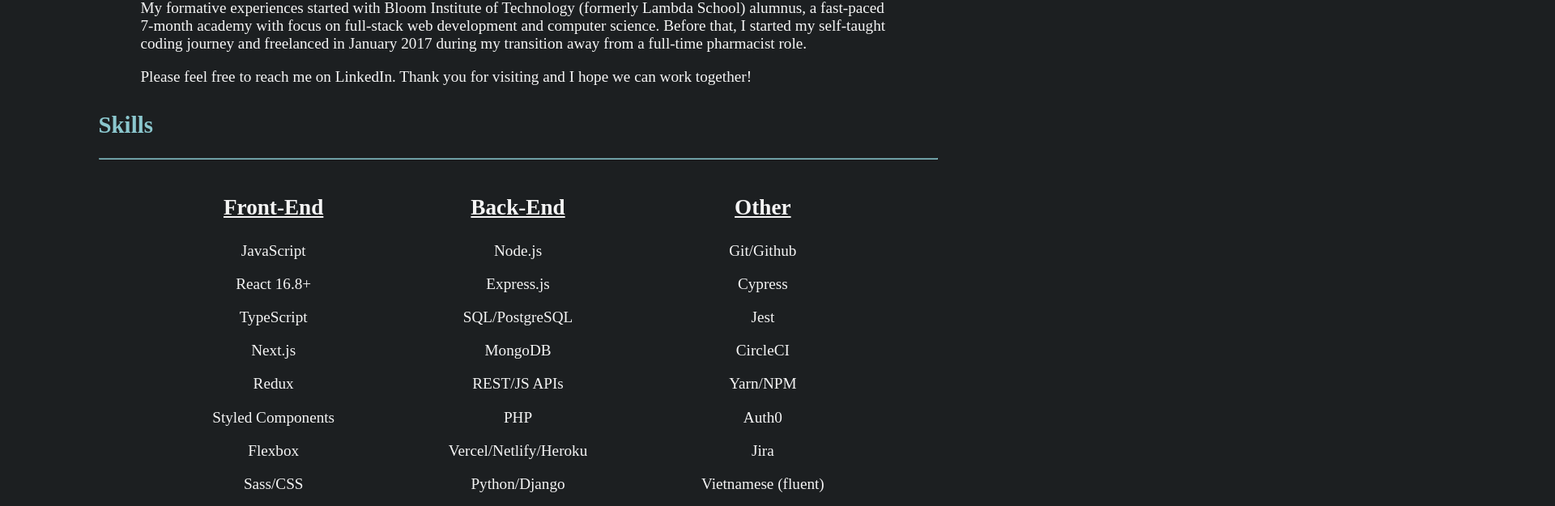
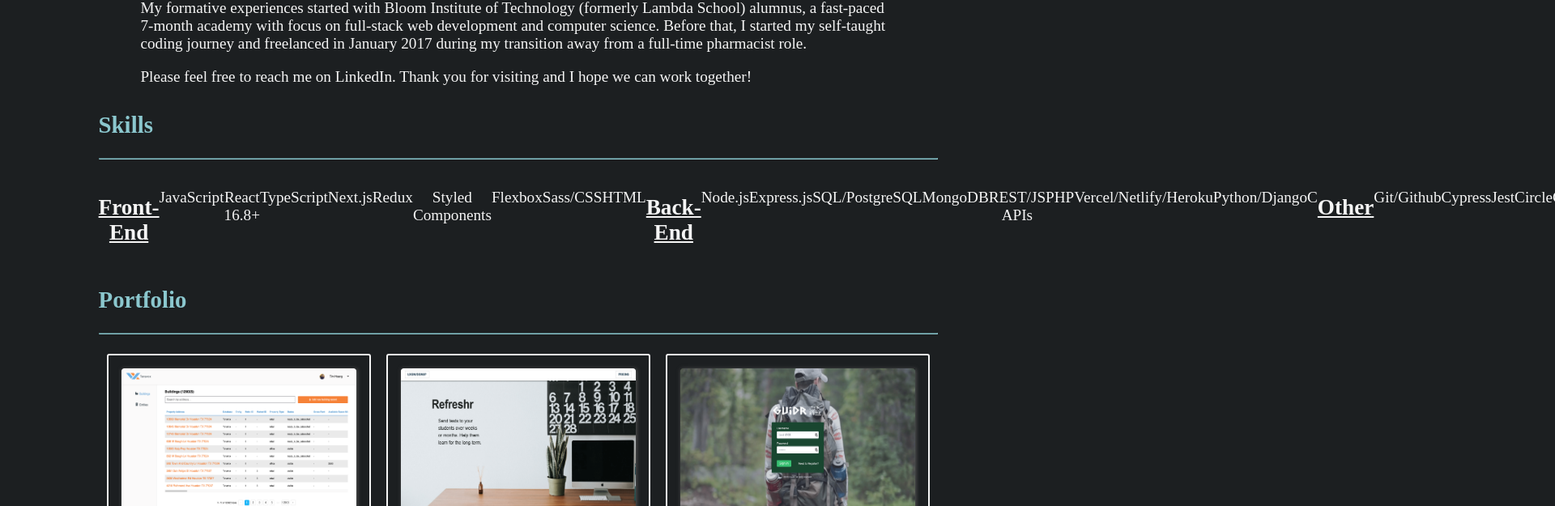
Before and after one commit to timOTdev/thDev3, a Next.js app: page / in a window 1280 px wide. Shown: the part 791-1416 px from the top of the page at 81% size, 1920 px wide, since content can reach past the window. Built offline with nearby package versions, Linux system fonts and the light colour scheme.

Commit message:
Refactor for clarity

```diff
--- a/components/Blog.tsx
+++ b/components/Blog.tsx
@@ -15,11 +15,11 @@
   }
 `;
 
-interface allPostsDataTypes {
+interface AllPostsDataTypes {
   allPostsData: Array<{ id: string; date: string; title: string }>;
 }
 
-export default function Blog({ allPostsData }: allPostsDataTypes) {
+export default function Blog({ allPostsData }: AllPostsDataTypes) {
   return (
     <Section>
       <h2>Blog</h2>
--- a/components/Career.tsx
+++ b/components/Career.tsx
@@ -5,11 +5,7 @@
   h2 {
     text-align: left;
   }
-`;
-const Title = styled.h1`
-  text-align: left;
-`;
-const Timeline = styled.table`
+  table {
     margin: 2rem auto;
     text-align: left;
     th,
@@ -22,25 +18,14 @@
         padding: 1rem 2rem;
       }
     }
-`;
-const Accolades = styled.div`
+  }
+  div {
     display: flex;
     justify-content: space-evenly;
+  }
 `;
 
-export default () => (
-  <Section>
-    <h2>Career</h2>
-    <hr />
-    <h3>Timeline</h3>
-    <Timeline>
-      <tbody>{generateTimeline()}</tbody>
-    </Timeline>
-    <h3>Accolades</h3>
-    <Accolades>{generateAccolades()}</Accolades>
-  </Section>
-);
-
+export default function Career() {
   const generateTimeline = () =>
     timeline.years.map((item, index) => (
       <tr key={index}>
@@ -60,3 +45,17 @@
         <button>{accolade.name}</button>
       </a>
     ));
+
+  return (
+    <Section>
+      <h2>Career</h2>
+      <hr />
+      <h3>Timeline</h3>
+      <table>
+        <tbody>{generateTimeline()}</tbody>
+      </table>
+      <h3>Accolades</h3>
+      <div>{generateAccolades()}</div>
+    </Section>
+  );
+}
--- a/components/Contact.tsx
+++ b/components/Contact.tsx
@@ -70,7 +70,7 @@
   }
 `;
 
-export default () => {
+export default function Contact() {
   const [formStatus, setFormStatus] = useState(false);
   const [query, setQuery] = useState({
     name: '',
@@ -155,4 +155,4 @@
       </Section>
     );
   }
-};
+}
--- a/components/Portfolio.tsx
+++ b/components/Portfolio.tsx
@@ -16,7 +16,7 @@
   }
 `;
 
-export default () => {
+export default function Portfolio() {
   const [showSecondary, setShowSecondary] = useState(false);
   return (
     <Section>
@@ -35,4 +35,4 @@
       {showSecondary ? <ProjectsSecondary /> : ''}
     </Section>
   );
-};
+}
--- a/components/Portfolio/ProjectsPrimary.tsx
+++ b/components/Portfolio/ProjectsPrimary.tsx
@@ -8,10 +8,12 @@
   justify-content: space-evenly;
 `;
 
-export default () => (
+export default function ProjectsPrimary() {
+  return (
     <ProjectsContainer>
       {projectsPrimary.map((project, index) => (
         <ProjectsTemplate key={index} project={project} />
       ))}
     </ProjectsContainer>
   );
+}
--- a/components/Portfolio/ProjectsSecondary.tsx
+++ b/components/Portfolio/ProjectsSecondary.tsx
@@ -8,10 +8,12 @@
   justify-content: space-evenly;
 `;
 
-export default () => (
+export default function ProjectsSecondary() {
+  return (
     <ProjectsContainer>
       {projectsSecondary.map((project) => (
         <ProjectsTemplate key={project.name} project={project} />
       ))}
     </ProjectsContainer>
   );
+}
--- a/components/Portfolio/ProjectsTemplate.tsx
+++ b/components/Portfolio/ProjectsTemplate.tsx
@@ -68,18 +68,21 @@
   }
 `;
 
-export default ({
-  project,
-}: {
-  project: {
+interface ProjectTypes {
   name: string;
   description: string;
   preview: string;
   demo: string;
   video?: string;
   github?: string;
-  };
-}) => (
+}
+
+export default function ProjectsTemplate({
+  project,
+}: {
+  project: ProjectTypes;
+}) {
+  return (
     <Card>
       <a href={project.demo}>
         <ImageContainer>
@@ -113,3 +116,4 @@
       </IconsContainer>
     </Card>
   );
+}
--- a/components/Skills.tsx
+++ b/components/Skills.tsx
@@ -5,8 +5,7 @@
   h2 {
     text-align: left;
   }
-`;
-const Skills = styled.div`
+  div {
     display: flex;
     justify-content: space-evenly;
     @media (min-width: 320px) {
@@ -15,20 +14,10 @@
     @media (min-width: 768px) {
       flex-direction: row;
     }
+  }
 `;
 
-export default () => (
-  <Section>
-    <h2>Skills</h2>
-    <hr />
-    <Skills>
-      {generateSkillColumn('Front-End', skills.frontEnd)}
-      {generateSkillColumn('Back-End', skills.backEnd)}
-      {generateSkillColumn('Other', skills.other)}
-    </Skills>
-  </Section>
-);
-
+export default function Skills() {
   const generateSkillColumn = (title: string, skills: Array<string>) => (
     <div>
       <h3>{title}</h3>
@@ -37,3 +26,16 @@
       ))}
     </div>
   );
+
+  return (
+    <Section>
+      <h2>Skills</h2>
+      <hr />
+      <div>
+        {generateSkillColumn('Front-End', skills.frontEnd)}
+        {generateSkillColumn('Back-End', skills.backEnd)}
+        {generateSkillColumn('Other', skills.other)}
+      </div>
+    </Section>
+  );
+}
--- a/components/shared/Socials.tsx
+++ b/components/shared/Socials.tsx
@@ -1,8 +1,8 @@
+import styled from 'styled-components';
+import { FaGithub, FaLinkedinIn, FaTwitter } from 'react-icons/fa';
 import { links } from '../../assets/GlobalData';
-import { FaGithub, FaLinkedinIn, FaTwitter } from 'react-icons/fa';
-import styled from 'styled-components';
 
-const Socials = styled.div`
+const Div = styled.div`
   display: flex;
   justify-content: center;
   flex: 1 1 25%;
@@ -15,8 +15,9 @@
   }
 `;
 
-export default () => (
-  <Socials>
+export default function Socials() {
+  return (
+    <Div>
       <a href={links.github.url} target='_blank' rel='noopener noreferrer'>
         <FaGithub />
       </a>
@@ -26,5 +27,6 @@
       <a href={links.twitter.url} target='_blank' rel='noopener noreferrer'>
         <FaTwitter />
       </a>
-  </Socials>
+    </Div>
   );
+}
--- a/pages/index.tsx
+++ b/pages/index.tsx
@@ -5,8 +5,8 @@
 import Career from '../components/Career';
 import Blog from '../components/Blog';
 import Contact from '../components/Contact';
+import Layout from '../components/shared/Layout';
 import { getSortedPostsData } from '../assets/posts';
-import Layout from '../components/shared/Layout';
 
 export async function getStaticProps() {
   const allPostsData = getSortedPostsData();
```
Also changed, not shown: components/Footer.tsx (+7 -5 lines), components/Introduction.tsx (+6 -2 lines). Lines whose indentation alone changed are shown as unchanged.
